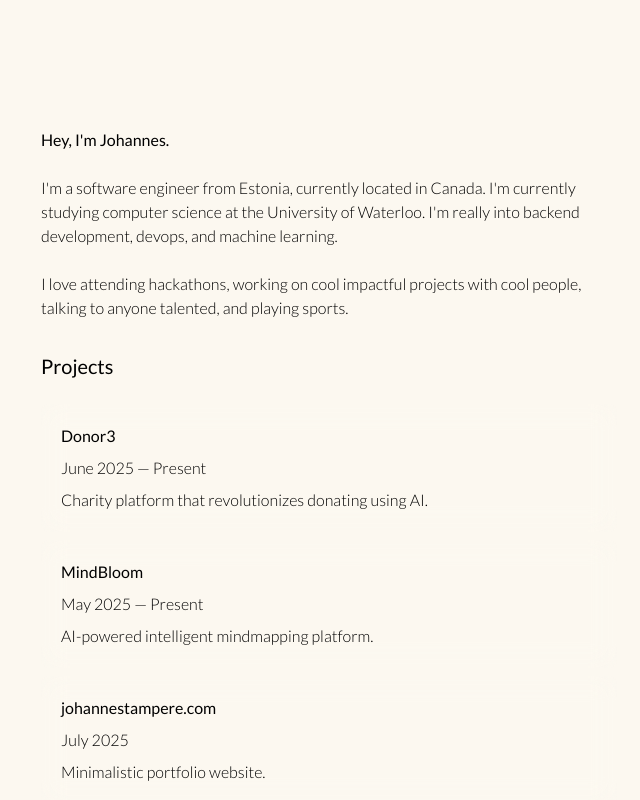
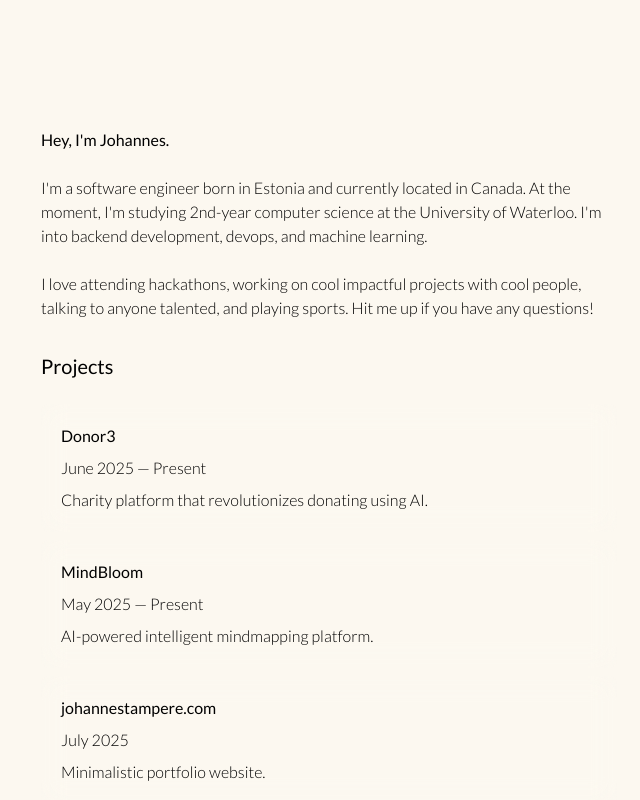
Before and after one commit to Johannestampere/Portfolio, a Next.js app: page / in a window 1280 px wide. Shown: the top 800 px of the page, without its empty margins (311-951 px from the left). Built offline with nearby package versions, Linux system fonts and the light colour scheme.

Commit message:
Text change.

```diff
--- a/app/page.tsx
+++ b/app/page.tsx
@@ -27,8 +27,8 @@
       >
         <section className='flex flex-col gap-6'>
           <div className={`${latobold.className} text-base`}>Hey, I&#39;m Johannes.</div>
-          <div className={`${latonormal.className}`}>I&#39;m a software engineer from Estonia, currently located in Canada. I&#39;m currently studying computer science at the University of Waterloo. I&#39;m really into backend development, devops, and machine learning.</div>
-          <div className={`${latonormal.className}`}>I love attending hackathons, working on cool impactful projects with cool people, talking to anyone talented, and playing sports.</div>
+          <div className={`${latonormal.className}`}>I&#39;m a software engineer born in Estonia and currently located in Canada. At the moment, I'm studying 2nd-year computer science at the University of Waterloo. I&#39;m into backend development, devops, and machine learning.</div>
+          <div className={`${latonormal.className}`}>I love attending hackathons, working on cool impactful projects with cool people, talking to anyone talented, and playing sports. Hit me up if you have any questions!</div>
         </section>
 
         <section className='flex flex-col gap-6 w-full'>
```
